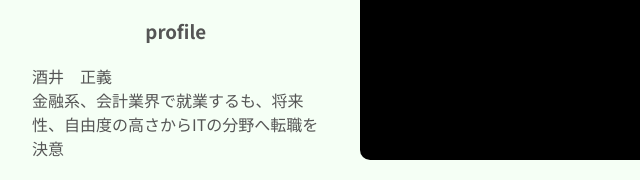
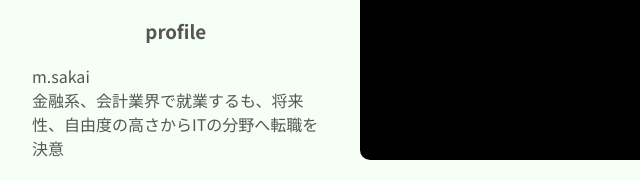
Before and after one commit to m-s16/myhp, a plain HTML site: page index.html in a window 1280 px wide. Shown: the part 2180-2360 px from the top of the page, 108-748 px from the left. Drawn offline with Linux system fonts and the light colour scheme.

Commit message:
Update index.html

```diff
--- a/index.html
+++ b/index.html
@@ -64,7 +64,7 @@
                     <img src="images/sample3.jpg" alt="自分">
                     <h3>profile</h3>
                     <ul>
-                        <li>酒井　正義</li>
+                        <li>m.sakai</li>
                         <li>金融系、会計業界で就業するも、将来性、自由度の高さからITの分野へ転職を決意</li>
                     </ul>
                 </div>
```
